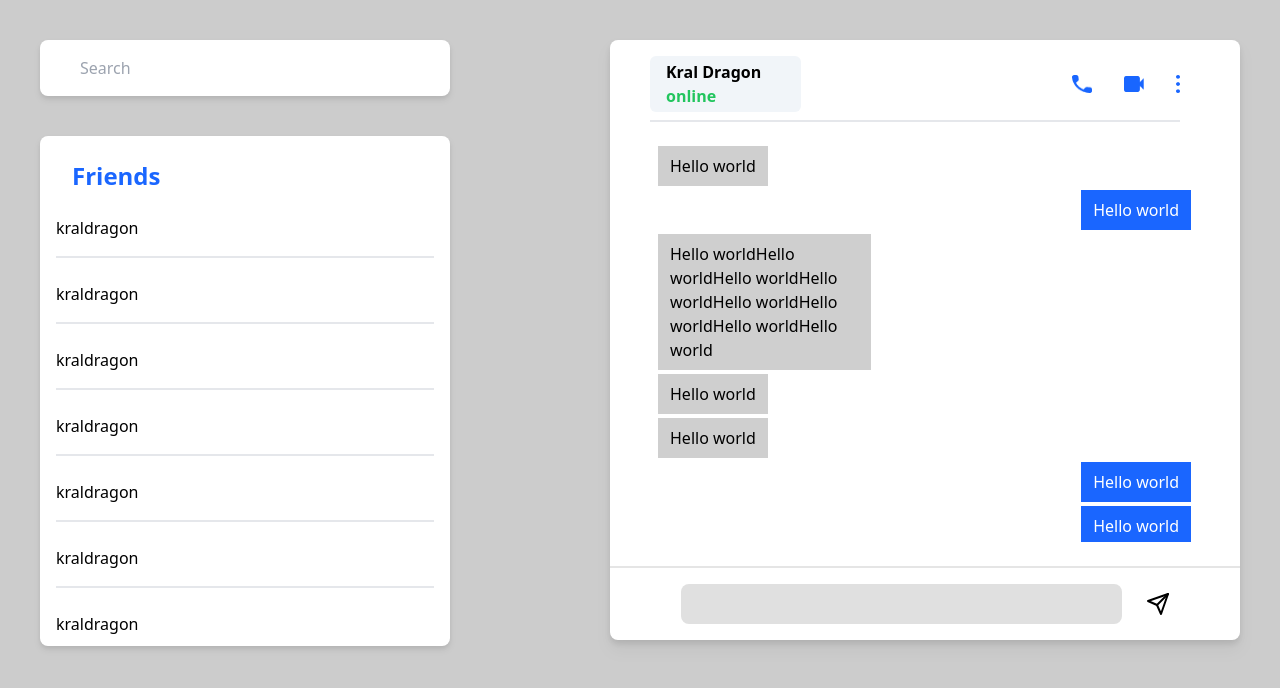
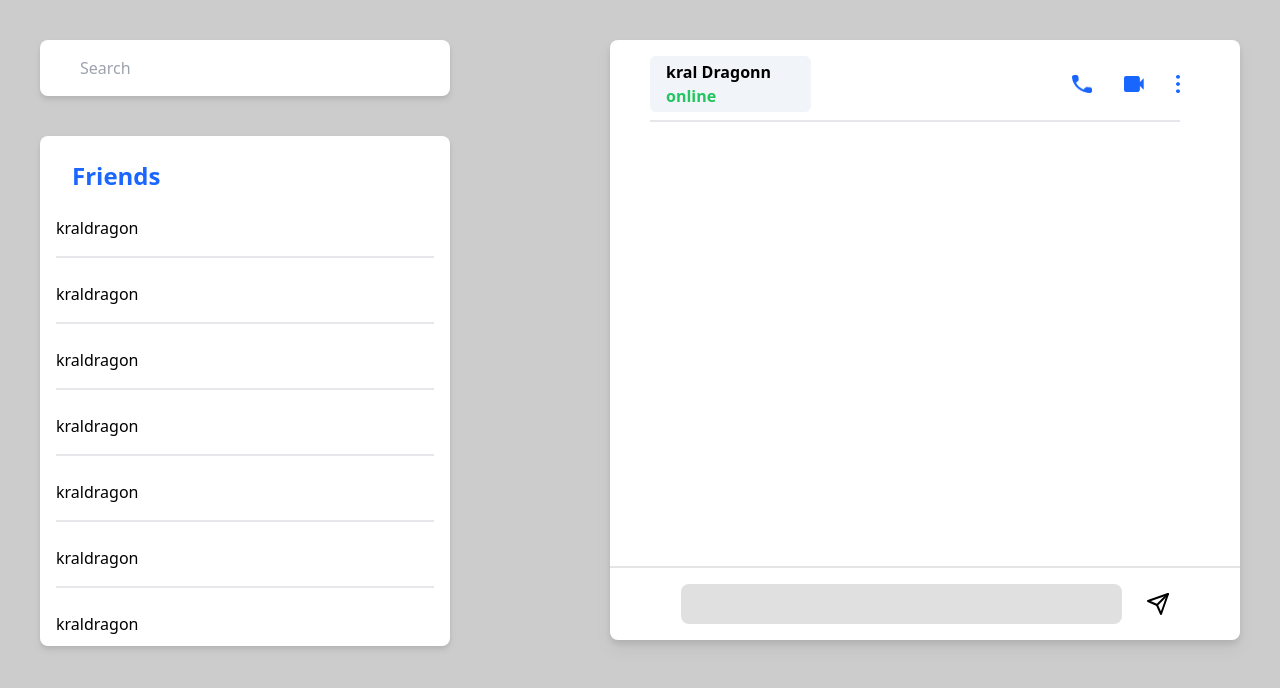
Before and after one commit to Furkangunduz/Chat-App-e2ee, a React (Create React App) app in the folder frontend/: page / in a window 1280 px wide. Shown: the top 688 px of the page. Built offline with nearby package versions, Linux system fonts and the light colour scheme; sample sign-in values are in the browser's storage.

Commit message:
Frontend created all components.

```diff
--- /dev/null
+++ b/frontend/src/components/Home/Chat.jsx
@@ -0,0 +1,15 @@
+import React from 'react';
+import MessageInput from './MessageInput';
+import FriendInfo from './FriendInfo';
+
+function Chat() {
+	return (
+		<div className='relative min-w-[550px] max-h-[600px] bg-white w-[50%] mx-10 ml-40 my-10 pr-5 rounded-lg drop-shadow-lg overflow-hidden'>
+			<FriendInfo userName={'kral Dragon'} />
+
+			<MessageInput />
+		</div>
+	);
+}
+
+export default Chat;
--- /dev/null
+++ b/frontend/src/components/Home/ChatMessages.jsx
@@ -0,0 +1,42 @@
+import ChatMessagesItem from './ChatMessagesItem';
+
+function ChatMessages() {
+	return (
+		<div className='max-h-[70%] w-[90%] ml-10 pt-5 overflow-y-auto overflow-x-hidden backdrop-blur-xl'>
+			{[
+				{ text: 'Hello world', sender: 'friend' },
+				{ text: 'Hello world', sender: 'me' },
+				{
+					text: 'Hello worldHello worldHello worldHello worldHello worldHello worldHello worldHello world',
+					sender: 'friend',
+				},
+				{ text: 'Hello world', sender: 'friend' },
+				{ text: 'Hello world', sender: 'friend' },
+				{ text: 'Hello world', sender: 'me' },
+				{ text: 'Hello world', sender: 'me' },
+				{
+					text: 'Hello world Hello world Hello world Hello world Hello world Hello world Hello world Hello world ',
+					sender: 'me',
+				},
+				{
+					text: 'Hello world Hello world Hello world Hello world Hello world Hello world Hello world ',
+					sender: 'friend',
+				},
+				{ text: 'Hello world', sender: 'friend' },
+				{ text: 'Hello world', sender: 'me' },
+				{ text: 'Hello world', sender: 'friend' },
+				{ text: 'Hello world', sender: 'friend' },
+				{ text: 'Hello world', sender: 'friend' },
+				{ text: 'Hello world', sender: 'me' },
+				{ text: 'Hello world', sender: 'me' },
+				{ text: 'Hello world', sender: 'me' },
+				{ text: 'Hello world', sender: 'friend' },
+				{ text: 'Hello world', sender: 'friend' },
+			].map((message, indx) => (
+				<ChatMessagesItem key={indx} message={message} />
+			))}
+		</div>
+	);
+}
+
+export default ChatMessages;
--- /dev/null
+++ b/frontend/src/components/Home/ChatMessagesItem.jsx
@@ -0,0 +1,23 @@
+import React from 'react';
+
+function ChatItem({ message }) {
+	let { text, sender } = message;
+	return (
+		<div
+			className={`flex flex-shrink-0 w-full my-1 px-2  ${
+				sender == 'me' ? 'justify-end' : 'justify-start'
+			}`}>
+			<p
+				className={`text-left px-3 py-2 max-w-[40%]
+                    ${
+					sender == 'me'
+						? 'bg-dark-blue text-white '
+						: 'bg-friend-text-bg text-black  pr-3'
+				}`}>
+				{text}
+			</p>
+		</div>
+	);
+}
+
+export default ChatItem;
--- /dev/null
+++ b/frontend/src/components/Home/FriendInfo.jsx
@@ -0,0 +1,29 @@
+import call from '../../images/call.png';
+import more from '../../images/more.png';
+import video from '../../images/video.png';
+
+function FriendInfo({ userName }) {
+	return (
+		<div className='flex gap-2 justify-between mx-10 mt-4 border-b-2 pb-2'>
+			<div className='bg-slate-100 px-4 pr-10 py-1 rounded-md'>
+				<p className='font-bold'>{userName}n</p>
+				<p className='text-green-500 font-semibold'>online</p>
+			</div>
+			<div className='flex gap-8 items-center'>
+				<img
+					src={call}
+					className='w-[20px] h-[18px] hover:scale-[1.1] cursor-pointer'
+					alt=''
+				/>
+				<img
+					src={video}
+					className='w-[20px] h-[16px] hover:scale-[1.1] cursor-pointer'
+					alt=''
+				/>
+				<img src={more} className=' h-[18px] hover:scale-[1.1] cursor-pointer' alt='' />
+			</div>
+		</div>
+	);
+}
+
+export default FriendInfo;
--- /dev/null
+++ b/frontend/src/components/Home/FriendList.jsx
@@ -0,0 +1,24 @@
+import React from 'react';
+import FriendListItem from './FriendListItem';
+
+function FriendList() {
+	return (
+		<div className='flex flex-col gap-10 min-w-[450px] h-screen pt-10 pl-10'>
+			<input
+				type='text'
+				placeholder='Search'
+				className='px-10 py-4 rounded-lg focus:outline-dark-blue drop-shadow-md'
+			/>
+			<div className=' bg-white rounded-lg px-4 py-6  max-h-[510px] overflow-hidden drop-shadow-md mb-4'>
+				<h3 className='text-dark-blue font-bold text-2xl ml-4'>Friends</h3>
+				<div className='flex flex-col h-full gap-6 bg-white pt-6 overflow-auto  '>
+					{[1, 2, 3, 4, 5, 6, 7, 8, 9].map((_, index) => (
+						<FriendListItem key={index} />
+					))}
+				</div>
+			</div>
+		</div>
+	);
+}
+
+export default FriendList;
--- /dev/null
+++ b/frontend/src/components/Home/FriendListItem.jsx
@@ -0,0 +1,9 @@
+function FriendListItem() {
+	return (
+		<div>
+			<p className='border-b-2 pb-4'>kraldragon</p>
+		</div>
+	);
+}
+
+export default FriendListItem;
--- /dev/null
+++ b/frontend/src/components/Home/MessageInput.jsx
@@ -0,0 +1,13 @@
+import React from 'react';
+import { FiSend } from 'react-icons/fi';
+
+function MeesageInput() {
+	return (
+		<div className='w-full absolute bottom-0 flex justify-center items-center gap-6 mb-4 pt-4 border-t-2 border-black/10'>
+			<input type='text' className='w-[70%] px-4 py-2  bg-input-bg   rounded-lg ' />
+			<FiSend className=' w-6 h-6 hover:scale-[1.2] cursor-pointer ' />
+		</div>
+	);
+}
+
+export default MeesageInput;
--- a/frontend/src/components/PrivateRoute.jsx
+++ b/frontend/src/components/PrivateRoute.jsx
@@ -1,16 +1,12 @@
 import { useNavigate, Outlet } from 'react-router-dom';
 import { useAuthStatus } from '../hooks/useAuthStatus';
-import { useEffect } from 'react';
 function PrivateRoute() {
 	const { loggedIn, checkingStatus } = useAuthStatus();
 	const navigate = useNavigate();
 
-	useEffect(() => {
-		if (!loggedIn && !checkingStatus) navigate('/register');
-	}, [loggedIn]);
+	if (checkingStatus) return;
 
-	if (checkingStatus) return <h2>loading...</h2>;
-	if (loggedIn) return <Outlet />;
+	return loggedIn ? <Outlet /> : navigate('/login');
 }
 
 export default PrivateRoute;
--- a/frontend/src/hooks/useAuthStatus.js
+++ b/frontend/src/hooks/useAuthStatus.js
@@ -3,7 +3,7 @@ import UserContext from "../context/UserContext";
 
 export const useAuthStatus = () => {
     const [loggedIn, setLoggedIn] = useState(false)
-    const [checkingStatus, setCheckingStatus] = useState(true)
+    const [checkingStatus, setCheckingStatus] = useState(false)
 
     const { user } = useContext(UserContext);
 
@@ -11,6 +11,7 @@ export const useAuthStatus = () => {
         setCheckingStatus(true)
         if (user) {
             setLoggedIn(true);
+
         } else {
             setLoggedIn(false)
         }
--- a/frontend/src/views/Home.jsx
+++ b/frontend/src/views/Home.jsx
@@ -1,108 +1,11 @@
-import call from '../images/call.png';
-import more from '../images/more.png';
-import video from '../images/video.png';
-import { FiSend } from 'react-icons/fi';
+import FriendList from '../components/Home/FriendList';
+import Chat from '../components/Home/Chat';
+
 function Home() {
 	return (
 		<div className='bg-bg flex w-full justify-center absolute overflow-y-hidden'>
-			<div className='flex flex-col gap-10 min-w-[450px] h-screen pt-10 pl-10'>
-				<input
-					type='text'
-					placeholder='Search'
-					className='px-10 py-4 rounded-lg focus:outline-dark-blue drop-shadow-md'
-				/>
-				<div className=' bg-white rounded-lg px-4 py-6  max-h-[510px] overflow-hidden drop-shadow-md mb-4'>
-					<h3 className='text-dark-blue font-bold text-2xl ml-4'>Friends</h3>
-					<div className='flex flex-col h-full gap-6 bg-white pt-6 overflow-auto  '>
-						{[1, 2, 3, 4, 5, 6, 7, 8, 9].map((_, index) => (
-							<div key={index}>
-								<p className='border-b-2 pb-4'>kraldragon</p>
-							</div>
-						))}
-					</div>
-				</div>
-			</div>
-			<div className='relative min-w-[550px] max-h-[600px] bg-white w-[50%] mx-10 ml-40 my-10 pr-5 rounded-lg drop-shadow-lg overflow-hidden'>
-				<div className='flex gap-2 justify-between mx-10 mt-4 border-b-2 pb-2'>
-					<div className='bg-slate-100 px-4 pr-10 py-1 rounded-md'>
-						<p className='font-bold'>Kral Dragon</p>
-						<p className='text-green-500 font-semibold'>online</p>
-					</div>
-					<div className='flex gap-8 items-center'>
-						<img
-							src={call}
-							className='w-[20px] h-[18px] hover:scale-[1.1] cursor-pointer'
-							alt=''
-						/>
-						<img
-							src={video}
-							className='w-[20px] h-[16px] hover:scale-[1.1] cursor-pointer'
-							alt=''
-						/>
-						<img
-							src={more}
-							className=' h-[18px] hover:scale-[1.1] cursor-pointer'
-							alt=''
-						/>
-					</div>
-				</div>
-				<div className='max-h-[70%] w-[90%] ml-10 pt-5 overflow-y-auto overflow-x-hidden backdrop-blur-xl'>
-					{[
-						{ text: 'Hello world', sender: 'friend' },
-						{ text: 'Hello world', sender: 'me' },
-						{
-							text: 'Hello worldHello worldHello worldHello worldHello worldHello worldHello worldHello world',
-							sender: 'friend',
-						},
-						{ text: 'Hello world', sender: 'friend' },
-						{ text: 'Hello world', sender: 'friend' },
-						{ text: 'Hello world', sender: 'me' },
-						{ text: 'Hello world', sender: 'me' },
-						{
-							text: 'Hello world Hello world Hello world Hello world Hello world Hello world Hello world Hello world ',
-							sender: 'me',
-						},
-						{
-							text: 'Hello world Hello world Hello world Hello world Hello world Hello world Hello world ',
-							sender: 'friend',
-						},
-						{ text: 'Hello world', sender: 'friend' },
-						{ text: 'Hello world', sender: 'me' },
-						{ text: 'Hello world', sender: 'friend' },
-						{ text: 'Hello world', sender: 'friend' },
-						{ text: 'Hello world', sender: 'friend' },
-						{ text: 'Hello world', sender: 'me' },
-						{ text: 'Hello world', sender: 'me' },
-						{ text: 'Hello world', sender: 'me' },
-						{ text: 'Hello world', sender: 'friend' },
-						{ text: 'Hello world', sender: 'friend' },
-					].map((element, indx) => {
-						let { text, sender } = element;
-						return (
-							<div
-								key={indx}
-								className={`flex flex-shrink-0 w-full my-1 px-2  ${
-									sender == 'me' ? 'justify-end' : 'justify-start'
-								}`}>
-								<p
-									className={`text-left px-3 py-2 max-w-[40%]
-									${sender == 'me' ? 'bg-dark-blue text-white ' : 'bg-friend-text-bg text-black  pr-3'}
-									 `}>
-									{text}
-								</p>
-							</div>
-						);
-					})}
-				</div>
-
-				<div className='w-full absolute bottom-0 flex justify-center items-center gap-6 mb-4 pt-4 border-t-2 border-black/10'>
-					<input
-						type='text'
-						className='w-[70%] px-4 py-2  bg-input-bg   rounded-lg '
-					/>
-					<FiSend className=' w-6 h-6 hover:scale-[1.2] cursor-pointer ' />
-				</div>
-			</div>
+			<FriendList />
+			<Chat />
 		</div>
 	);
 }
```
Also changed, not shown: 1 other file (tests, documents, lock files or other folders).
